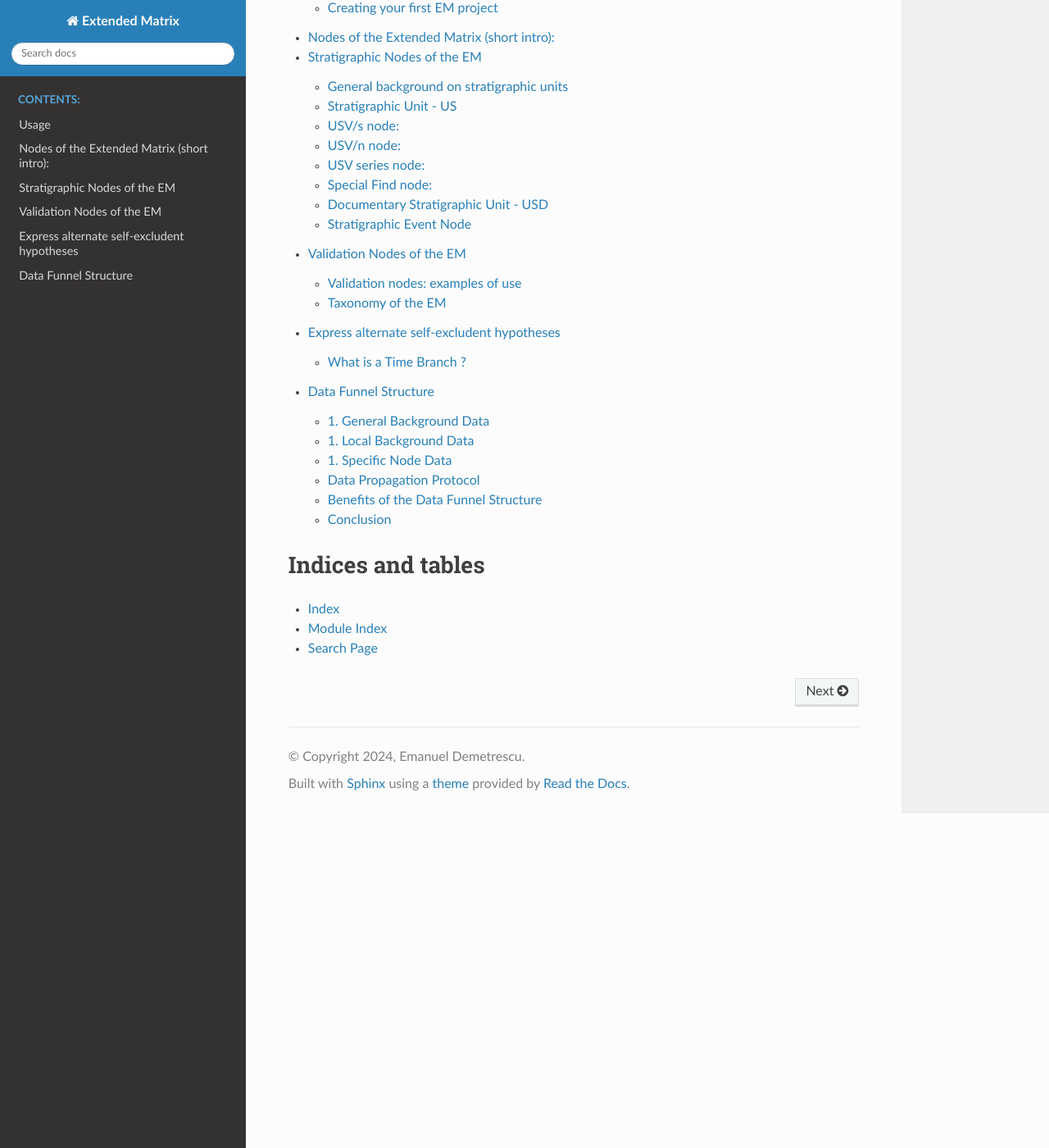
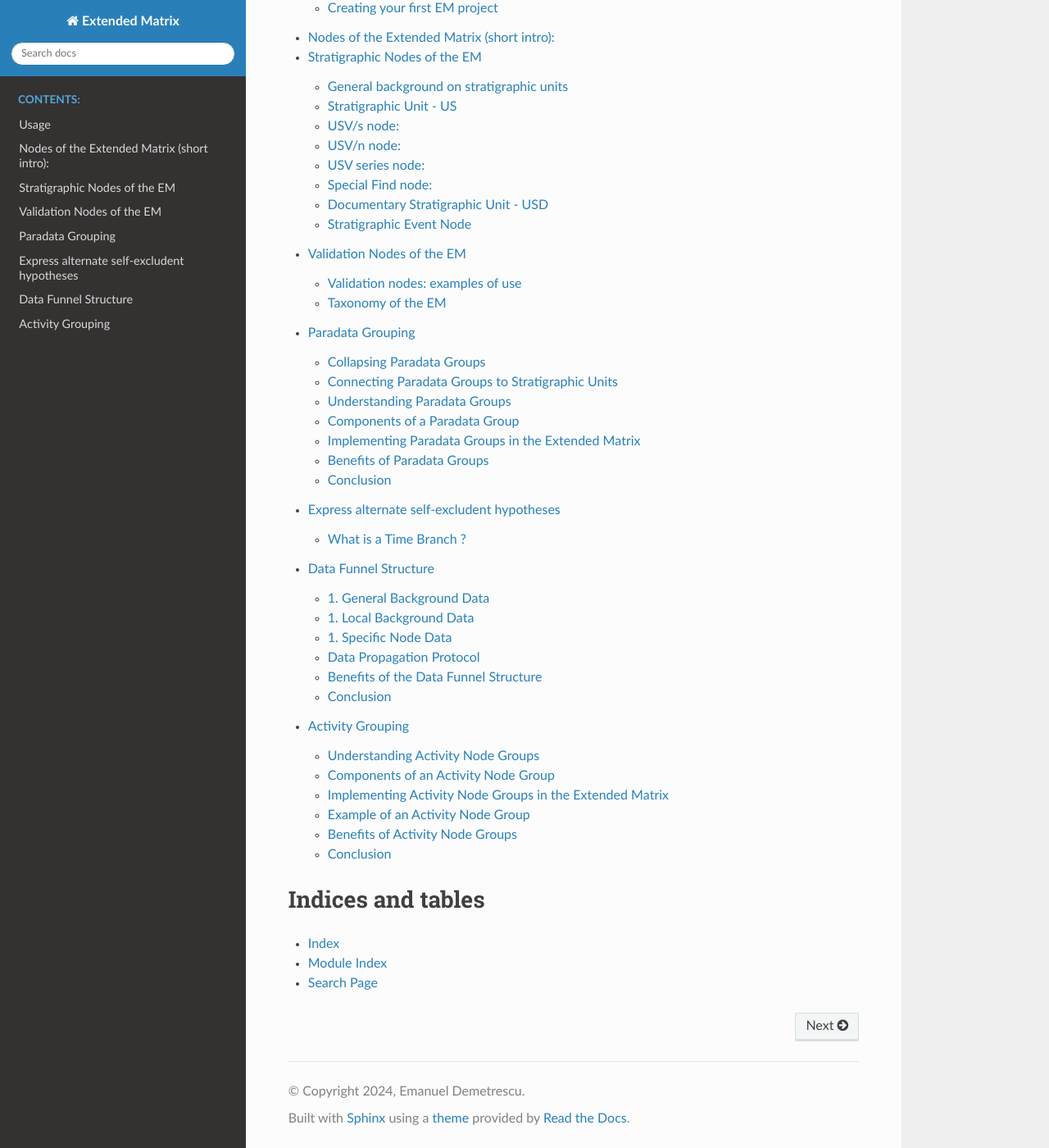
Before and after one commit to zalmoxes-laran/ExtendedMatrix-doc, a Sphinx documentation site: the page built from docs/index.rst, in a window 1280 px wide and 1400 px high, scrolled down 883 px. Shown: the whole window at 82% size. Built offline with Sphinx 7.4.7 and the Read the Docs theme 3.1.0, drawn with Linux system fonts in a browser that asks for light colours; pages that are not in the unit, such as notebooks, are missing from menus; some of the changed lines change nothing that is shown.

Commit message:
paradata group node

```diff
--- a/docs/index.rst
+++ b/docs/index.rst
@@ -25,9 +25,12 @@ Contents
    stratigraphic_nodes
    stratigraphic_approach
    validation_nodes
+   paradata_group
    properties
    alternate_hypotheses
    data_funnel
+   activity
+
 
 Indices and tables
 ==================
--- /dev/null
+++ b/docs/paradata_group.rst
@@ -0,0 +1,81 @@
+Paradata Grouping
+=================
+
+**Paradata Groups** are specialized node groups in the Extended Matrix that encapsulate all paradata related to a specific stratigraphic unit. Paradata refers to metadata about the data—information that provides context on how data was collected, processed, and interpreted. Grouping paradata enhances the organization and readability of the matrix.
+
+In the yED palette EM 1.5, paradata groups are visually distinguished by a text background color of `#ffcc99`. This consistent coloring helps users quickly identify paradata groups within the matrix.
+
+An important feature of paradata groups is the ability to **collapse** them into a single node within yED. This functionality improves the readability of the matrix by reducing visual clutter when the detailed paradata information is not needed.
+
+.. image:: /img/paradata_group_example.png
+   :alt: Example of a paradata group in the Extended Matrix, showing nodes grouped together with a text background color of #ffcc99
+   :width: 400px
+   :align: center
+
+*(The image shows an example from the yED palette EM 1.5, illustrating a paradata group characterized by a text background color of `#ffcc99`.)*
+
+Collapsing Paradata Groups
+--------------------------
+
+Paradata groups can be collapsed into a single node to enhance the matrix's readability. This is particularly useful when dealing with complex matrices that contain extensive paradata for multiple stratigraphic units.
+
+.. image:: /img/paradata_collapsed.png
+   :alt: Collapsed paradata group represented as a single node
+   :width: 200px
+   :align: left
+
+*(The image shows a paradata group collapsed into a single node for improved readability.)*
+
+Connecting Paradata Groups to Stratigraphic Units
+-------------------------------------------------
+
+A paradata group is directly connected to the stratigraphic unit it references. This direct connection ensures that all contextual information about the data collection and interpretation processes is readily accessible and associated with the correct stratigraphic unit.
+
+Understanding Paradata Groups
+-----------------------------
+
+Paradata groups serve several important functions within the Extended Matrix:
+
+- **Organization of Metadata**: By grouping all paradata related to a stratigraphic unit, users can easily access detailed information about the data's provenance, collection methods, and interpretative processes.
+
+- **Improved Readability**: Collapsing paradata groups reduces visual clutter in the matrix, making it easier to focus on the primary stratigraphic data when needed.
+
+- **Enhanced Data Transparency**: Paradata provides transparency about the data's background, increasing the reliability and credibility of the stratigraphic interpretations.
+
+Components of a Paradata Group
+------------------------------
+
+A paradata group may include:
+
+- **Data Sources**: References to documents, photographs, oral accounts, or other sources from which the data was derived.
+
+- **Interpretative Processes**: Information about the methods and reasoning used to interpret the stratigraphic data.
+
+- **Data Collection Methods**: Details about how the data was collected, including tools used, sampling techniques, and any relevant procedures.
+
+Implementing Paradata Groups in the Extended Matrix
+---------------------------------------------------
+
+When adding paradata to the Extended Matrix:
+
+1. **Create a Paradata Group**: Use the node grouping feature to encapsulate all paradata nodes related to a specific stratigraphic unit.
+
+2. **Apply Visual Attributes**: Set the text background color to `#ffcc99` to visually distinguish the paradata group within the matrix.
+
+3. **Connect to Stratigraphic Unit**: Directly link the paradata group to the stratigraphic unit it references to establish a clear association.
+
+4. **Utilize Collapse Functionality**: In yED, collapse the paradata group into a single node when detailed paradata information is not required, enhancing the matrix's readability.
+
+Benefits of Paradata Groups
+---------------------------
+
+- **Efficient Data Management**: Grouping paradata allows for easier management and navigation of metadata associated with stratigraphic units.
+
+- **Customizable Visualization**: The ability to collapse or expand paradata groups provides flexibility in how the matrix is viewed and analyzed.
+
+- **Data Integrity and Transparency**: By providing detailed context about the data, paradata groups contribute to the integrity and transparency of the archaeological interpretations.
+
+Conclusion
+----------
+
+Paradata groups are a valuable feature in the Extended Matrix, enabling archaeologists to organize and manage the metadata associated with their stratigraphic data effectively. By visually distinguishing these groups and allowing for collapsible nodes, the matrix becomes more user-friendly and accessible, facilitating deeper insights into the archaeological record.
```
Also changed, not shown: docs/img/paradata_collapsed.png (added), docs/img/paradata_group_example.png (added).
